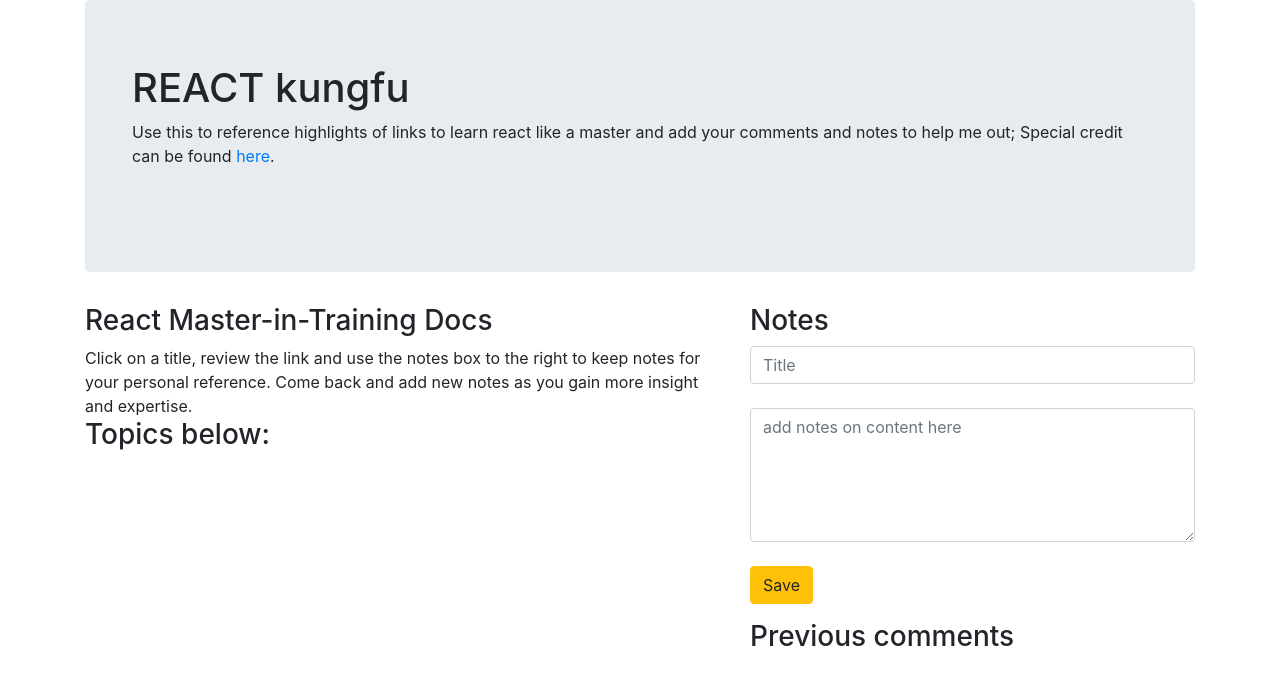
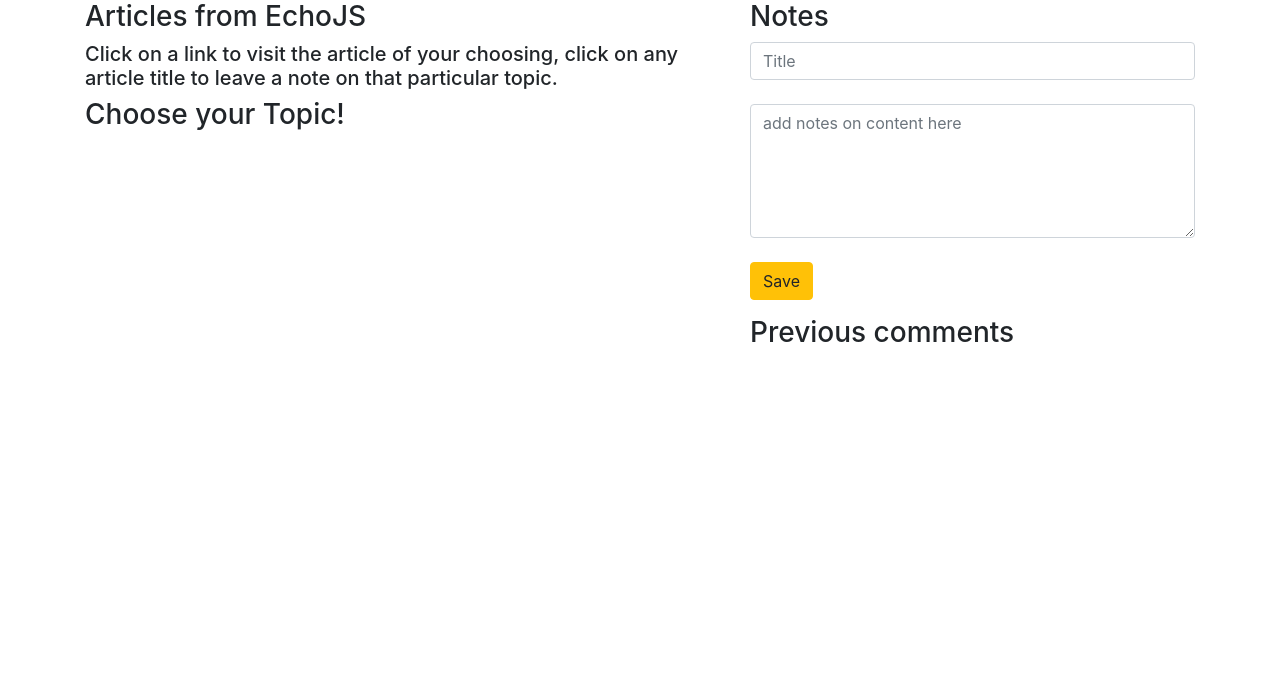
Before and after one commit to kennedyaustin/NewsScraper, a website: page public/index.html in a window 1280 px wide. Drawn offline with nearby package versions, Linux system fonts and the light colour scheme; no server answers.

Commit message:
edited html page to look cleaner

```diff
--- a/public/index.html
+++ b/public/index.html
@@ -9,26 +9,21 @@
   </head>
   <body>
     <div class="container">
-      <div class="jumbotron">
-        <div class="container">
-          <h1>REACT kungfu</h1>
-          <p>Use this to reference highlights of links to learn react like a master and add your comments and notes to help me
-            out; Special credit can be found <a href="http://reactkungfu.com/">here</a>.<br><br>
 
-        </div>
-      </div>
       <div class="row">
         <div class="col-md-7">
           <div class="panel">
             <div class="panel-heading">
-              <h3 class="panel-title">React Master-in-Training Docs</h3>
+              <h3 class="panel-title">Articles from EchoJS</h3>
             </div>
             <div class="panel-body">
-              Click on a title, review the link and use the notes box to the right to keep notes for your personal reference. Come back
-              and add new notes as you gain more insight and expertise.
+              <h5>
+                Click on a link to visit the article of your choosing, click on any article title
+                to leave a note on that particular topic.
+              </h5>
             </div>
             <div class="panel-heading">
-              <h3 class="panel-title">Topics below:</h3>
+              <h3 class="panel-title">Choose your Topic!</h3>
             </div>
             <ul class="list-group" id="posts">
             </ul>
@@ -56,6 +51,7 @@
           </div>
         </div>
       </div>
+    </div>
 
   <script src="https://cdnjs.cloudflare.com/ajax/libs/jquery/3.2.1/jquery.min.js"></script>
   <script src="app.js"></script>
```
